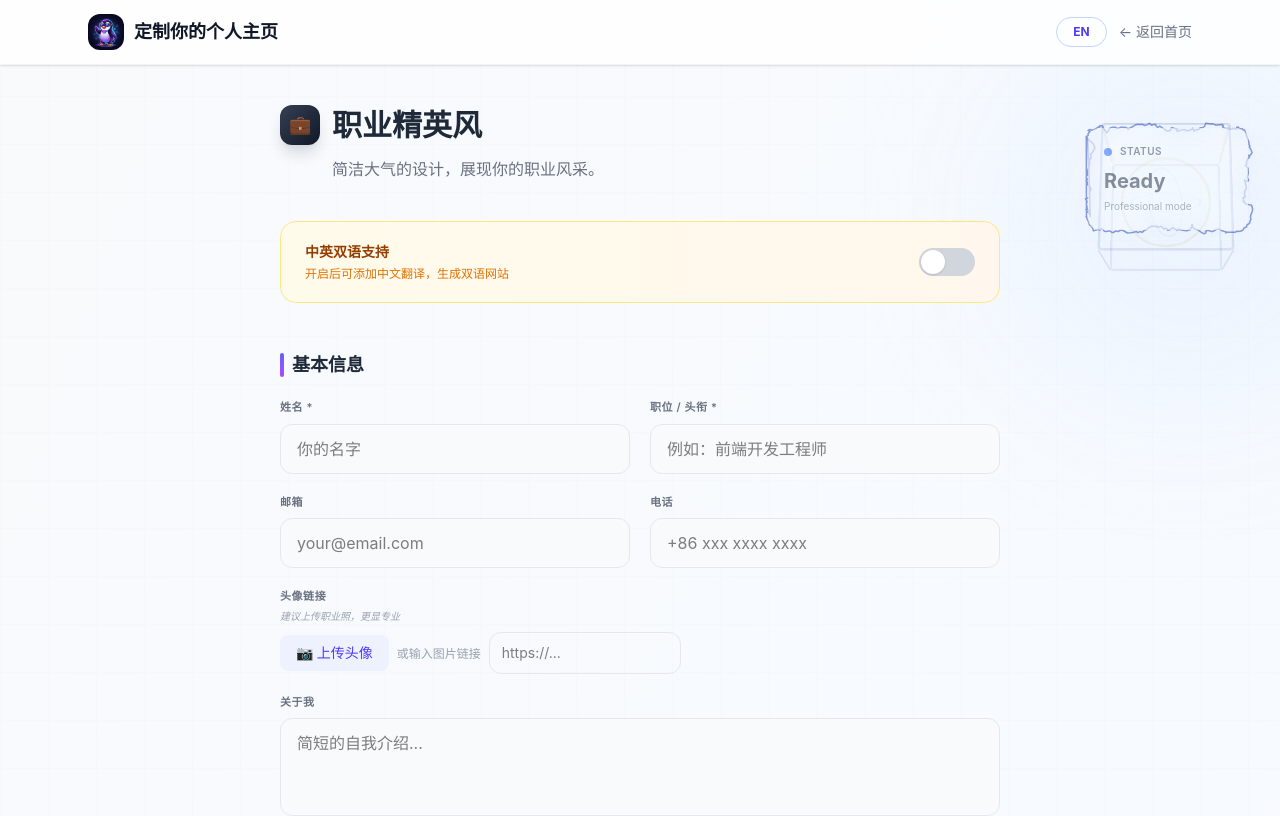
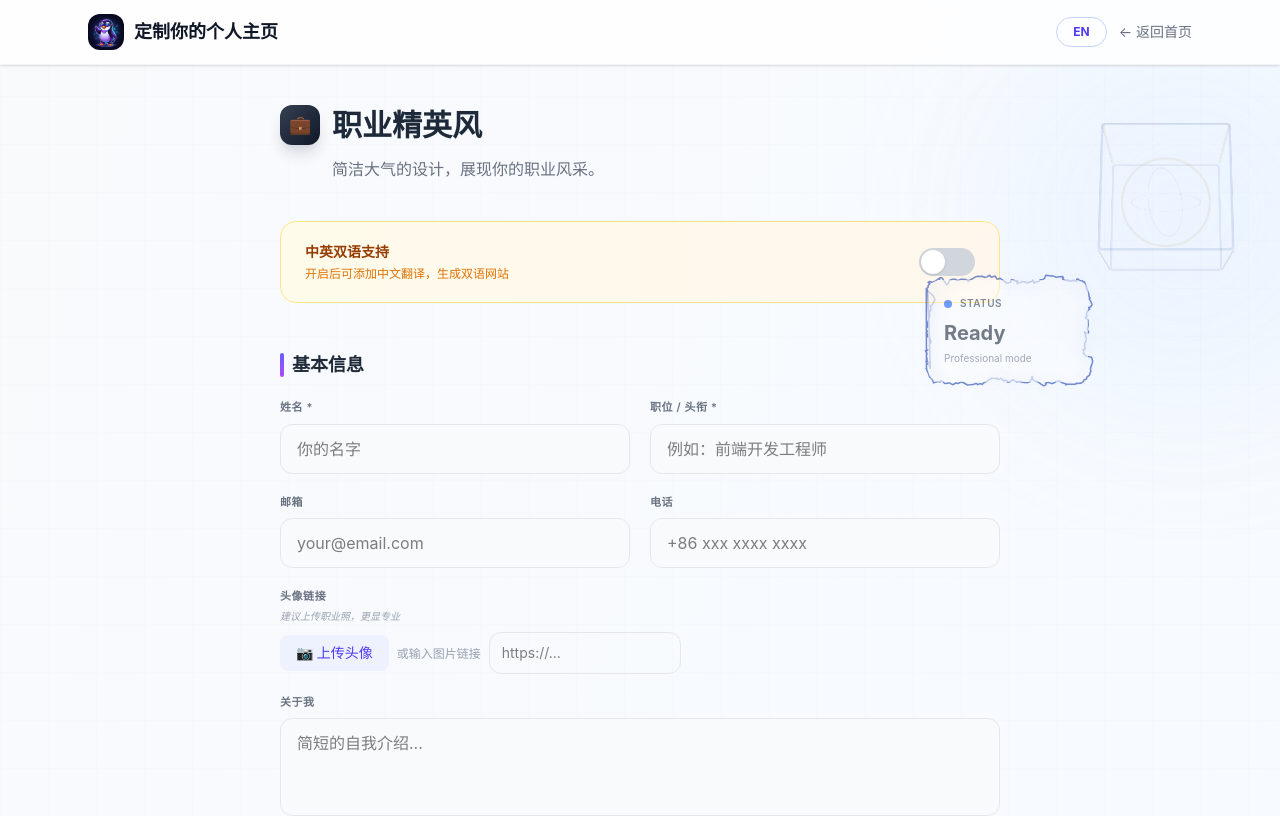
Before and after one commit to penguin0821/resume-to-website, a React (Vite) app in the folder frontend/: page /form/professional in a window 1280 px wide. Shown: the top 816 px of the page. Built offline with nearby package versions, Linux system fonts and the light colour scheme.

Commit message:
fix: 职业精英风状态卡位置调整到居中与3D几何重叠

```diff
--- a/frontend/src/pages/ProfessionalForm.jsx
+++ b/frontend/src/pages/ProfessionalForm.jsx
@@ -421,7 +421,7 @@ function ProfessionalForm() {
       <Navbar />
       <main className="relative z-10 max-w-3xl mx-auto px-6 py-10">
         {/* ElectricBorder - floating status card with lightning border */}
-        <div className="hidden lg:block fixed top-32 right-8 w-[160px] z-0 opacity-[0.5]">
+        <div className="hidden lg:block fixed top-[35%] right-[15%] w-[160px] z-0 opacity-[0.6]">
           <ElectricBorder color="#1e40af" speed={0.8} chaos={0.08} borderRadius={12}>
             <div className="p-4 bg-white/60 backdrop-blur-sm rounded-xl">
               <div className="flex items-center gap-2 mb-2">
```
